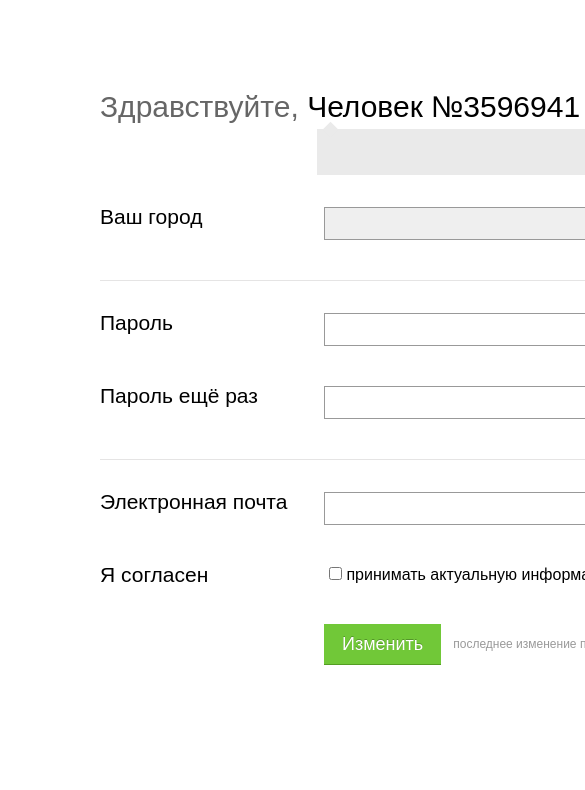
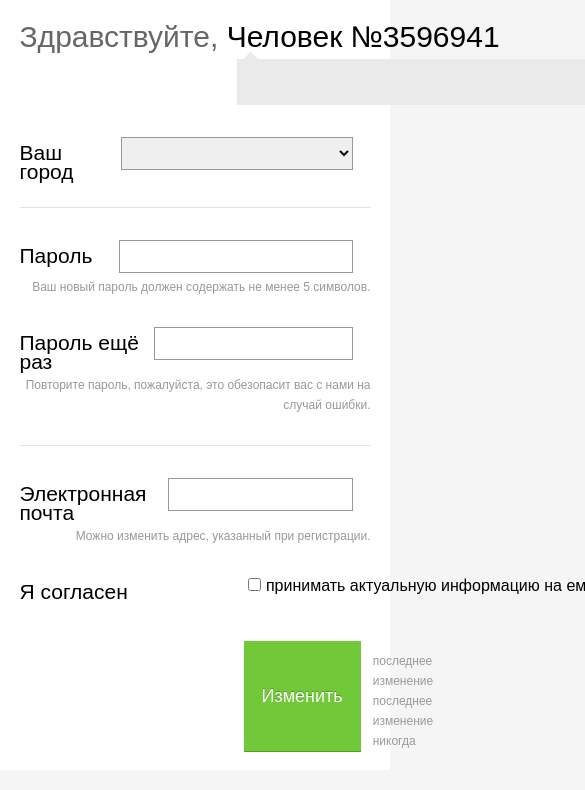
Before and after one commit to irondimk/testAu, a React (Create React App) app: page / in a window 390 px wide. Shown: the top 790 px of the page, 585 px wide, since content can reach past the window. Built offline with nearby package versions, Linux system fonts and the light colour scheme.

Commit message:
add validation select box and rise media

```diff
--- a/src/Components/UserFormPage/FormUser/FormUser.js
+++ b/src/Components/UserFormPage/FormUser/FormUser.js
@@ -29,12 +29,10 @@ const FormUser = () => {
   }
 
   let onSubmit = (valueForm) => {
-
     setLastEdit(createDateString())
-    console.log(lastEdit);
 
     let result = {
-      city: valueForm.choosecity,
+      city: valueForm.cityChoose,
       password: valueForm.password,
       email: valueForm.email,
       isSendToEmail: valueForm.notification
@@ -46,15 +44,17 @@ const FormUser = () => {
         <div>
             <Form
       onSubmit={onSubmit}
-
+      subscription={{ submitting: true, pristine: true }}
       render={({ handleSubmit, form, submitting, pristine, values }) => (
         <form onSubmit={handleSubmit}>
 
           <ContainerCitySelect
           name="cityChoose"
-          label="Ваш город" />
+          label="Ваш город"
+            validate={Validators.citiesValid("Укажите ваш город")}
+          />
 
-              <div className={classes.form__line} />
+              <div className={classes.form__line + " " + classes.form__first_line} />
 
           <InputTemplate
           name="password"
@@ -104,7 +104,7 @@ const FormUser = () => {
           </Field>
 
             <div className={classes.form__submit_block}>
-            <button className={classes.form__submit_btn} type="submit" disabled={submitting}>
+            <button className={classes.form__submit_btn} type="submit" disabled={submitting || pristine}>
               Изменить
             </button>
             <p className={classes.form__lastEdit}>последнее изменение {lastEdit} </p>
--- a/src/Components/UserFormPage/FormUser/FormUser.module.scss
+++ b/src/Components/UserFormPage/FormUser/FormUser.module.scss
@@ -14,6 +14,7 @@
   &__label{
     font-size: 21px;
     line-height: 19px;
+    margin-top: 6px;
   }
   &__input_wrapper{
     position: relative;
@@ -22,6 +23,13 @@
     font-size: 16px;
     line-height: 19px;
     border: 1px solid #999999;
+    width: 335px;
+    padding: 6px 0 6px 12px;
+  }
+  &__input_error{
+    font-size: 16px;
+    line-height: 19px;
+    border: 1px solid red;
     width: 335px;
     padding: 6px 0 6px 12px;
   }
@@ -86,3 +94,5 @@ line-height: 19px;
     margin-top: 10px;
   }
 }
+
+@import './FormUserAdaptive.module.scss'
--- /dev/null
+++ b/src/Components/UserFormPage/FormUser/FormUserAdaptive.module.scss
@@ -0,0 +1,36 @@
+@media(max-width: 1170px){
+    .form{
+        &__input_prompt{
+            margin-right: 0;
+          }
+    }
+}
+
+@media(max-width: 830px){
+    .form{
+        &__wrapper_input_block{
+            flex-direction: column;
+          }
+        &__input_block{
+            width: auto;
+            margin-bottom: 4px;
+        }
+        &__input_wrapper{
+            width: 70%;
+        }
+        &__input{
+            width: 100%;
+        }
+        &__input_prompt{
+            text-align: right;
+            margin-bottom: 30px;
+            margin-top: 0;
+        }
+        &__error{
+            position: static;
+        }
+        &__first_line{
+            margin-top: 26px;
+        }
+    }
+}
--- a/src/Components/UserFormPage/FormUser/InputTemplates/InputTemplate.js
+++ b/src/Components/UserFormPage/FormUser/InputTemplates/InputTemplate.js
@@ -12,7 +12,7 @@ const InputTemplate = (props) => {
               <div className={classes.form__input_block}>
                 <label className={classes.form__label}>{props.label}</label>
                 <div className={classes.form__input_wrapper}>
-                <input className={classes.form__input} {...input} type={props.typeText} />
+                <input className={(meta.error && meta.touched) ? classes.form__input_error : classes.form__input} {...input} type={props.typeText} />
                 {meta.error && meta.touched && <span className={classes.form__error}>{meta.error}</span>}
                 </div>
               </div>
--- a/src/Components/UserFormPage/FormUser/SelectTemplate/SelectTemplate.js
+++ b/src/Components/UserFormPage/FormUser/SelectTemplate/SelectTemplate.js
@@ -1,41 +1,51 @@
 import React, { useEffect, useState } from 'react';
 import { Field } from 'react-final-form';
+import Validators from '../../../../Utils/Validators/Validators';
 
 import classes from '../FormUser.module.scss';
 
 const SelectTemplate = (props) => {
 
     let [optionsArr, setOptionsArr] = useState(""); //array options with cities list
+    let [isCityWasEdit, setIsCityWasEdit] = useState(false);
 
     useEffect(()=>{
       let valueOptions;
       if(props.data){
         valueOptions = props.data.map((elem)=>{
           return(
-          <option value={elem.city}>{elem.city}</option>
+          <option key={elem.city} value={elem.city}>{elem.city}</option>
           )
         })
+        valueOptions.unshift(<option key="empty city" value=""></option>)
         setOptionsArr([...valueOptions]);
       }
     }, props.data)
 
     return (
 
-        <Field name={props.name}>
-
-            {({ input, meta }) => (
-
-              <div className={classes.form__input_block}>
-                <label className={classes.form__label}>{props.label}</label>
-                <Field className={classes.form__input} name="choosecity" component="select">
-              <option />
-              {optionsArr}
-            </Field>
-                {meta.error && meta.touched && <span>{meta.error}</span>}
+<Field name={props.name}  component="select" options={optionsArr} validate={props.validate}>
+    { ({input,  meta, options}) => {
+        return (
+          <div className={classes.form__input_block}>
+                 <label className={classes.form__label}>{props.label}</label>
+                 <div className={classes.form__input_wrapper}>
+                 <Opts options={options} name={input.name} onChange={ (value) => {input.onChange(value); setIsCityWasEdit(true); }}/>
+          {meta.error && isCityWasEdit && <span className={classes.form__error}>{meta.error}</span>}
+          </div>
               </div>
-            )}
-          </Field>
+        )
+    }}
+</Field>
     );
 };
 
+
+const Opts = (props) => {
+  return (
+    <select className={classes.form__input} name={props.name} onChange={props.onChange}>
+    {props.options}
+</select>
+  )
+};
 export default SelectTemplate;
--- a/src/Components/UserFormPage/UserFormPage.module.scss
+++ b/src/Components/UserFormPage/UserFormPage.module.scss
@@ -1,3 +1,7 @@
+body{
+    background: rgb(245, 245, 245);
+}
+
 .formPage{
     width: 1169px;
     margin: 0 auto;
@@ -33,3 +37,5 @@
         }
     }
 }
+
+@import './UserFormPageAdaptive.module.scss';
--- /dev/null
+++ b/src/Components/UserFormPage/UserFormPageAdaptive.module.scss
@@ -0,0 +1,13 @@
+@media(max-width: 1170px){
+    .formPage{
+        width: auto;
+        padding: 5%;
+    }
+}
+
+@media(max-width: 830px){
+    .formPage{
+
+
+    }
+}
--- a/src/Utils/Validators/Validators.js
+++ b/src/Utils/Validators/Validators.js
@@ -15,7 +15,9 @@ let Validators = {
             if(value == passwordInput){
                 return undefined
             }
-            return "Пароли не совпадают"
+            else{
+                return "Пароли не совпадают"
+            }
         }
     },
 
@@ -23,14 +25,27 @@ let Validators = {
         if(value){
             return undefined
         }
-        return text;
+        else{
+            return text;
+        }
     },
+    citiesValid: (text) => (value) => {
+        if(value == undefined){
+            return text;
+        }
+        else{
+            return undefined
+        }
+    },
+
     minCount: (size) => (value) => {
         if(value){
             if(value.length >= size){
                 return undefined
             }
-            return `Используйте не менее ${size} символов`;
+            else{
+                return `Используйте не менее ${size} символов`;
+            }
         }
     },
     emailCheck: (value) => {
@@ -43,7 +58,14 @@ let Validators = {
             }
         }
     },
+    // cityValid: (value) => {
+    //     if(value){
+    //         return undefined
+    //     }
+    //     else{
 
+    //     }
+    // },
     composeValidators: (...validators) => value => validators.reduce((error, validator) => error || validator(value), undefined)
 }
 
```
